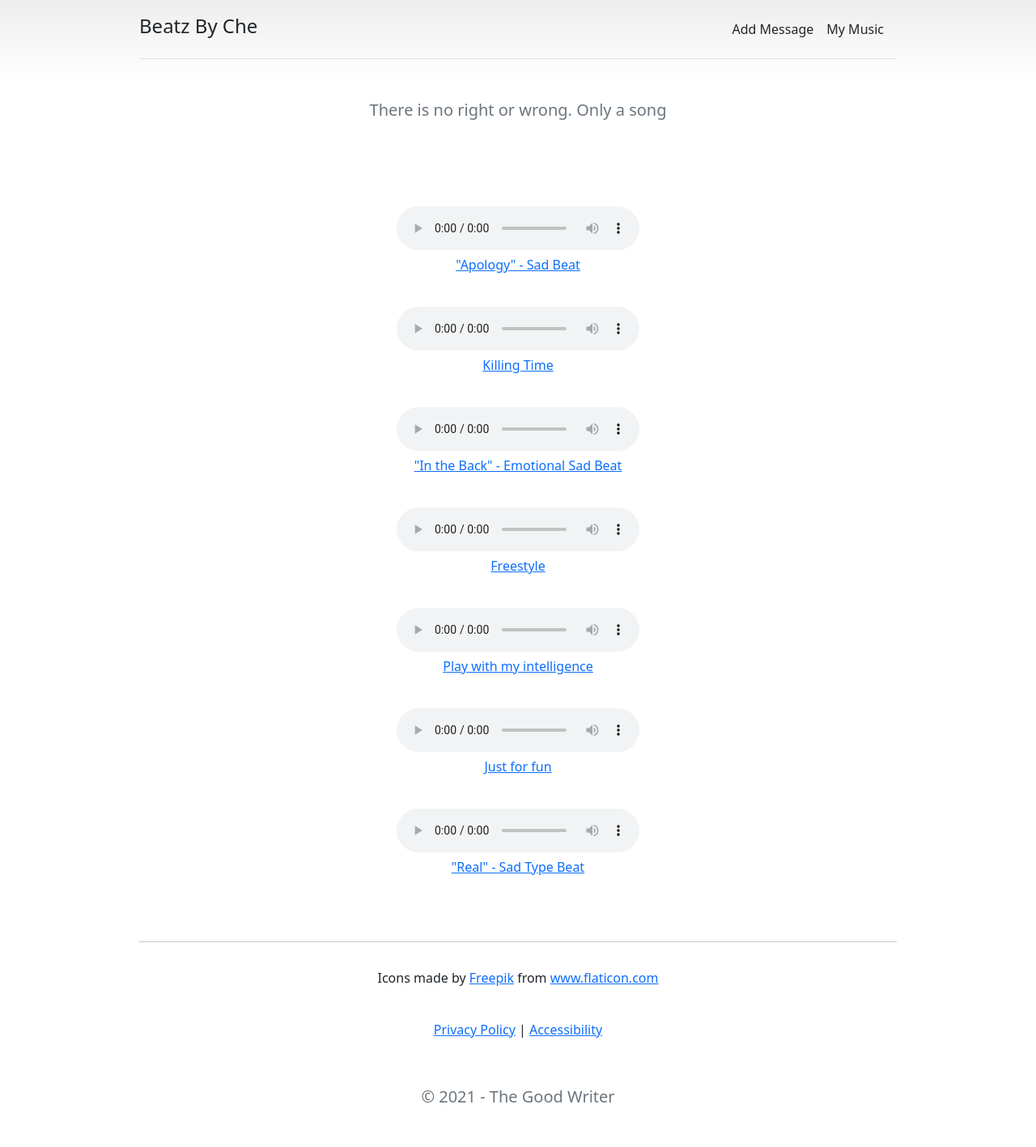
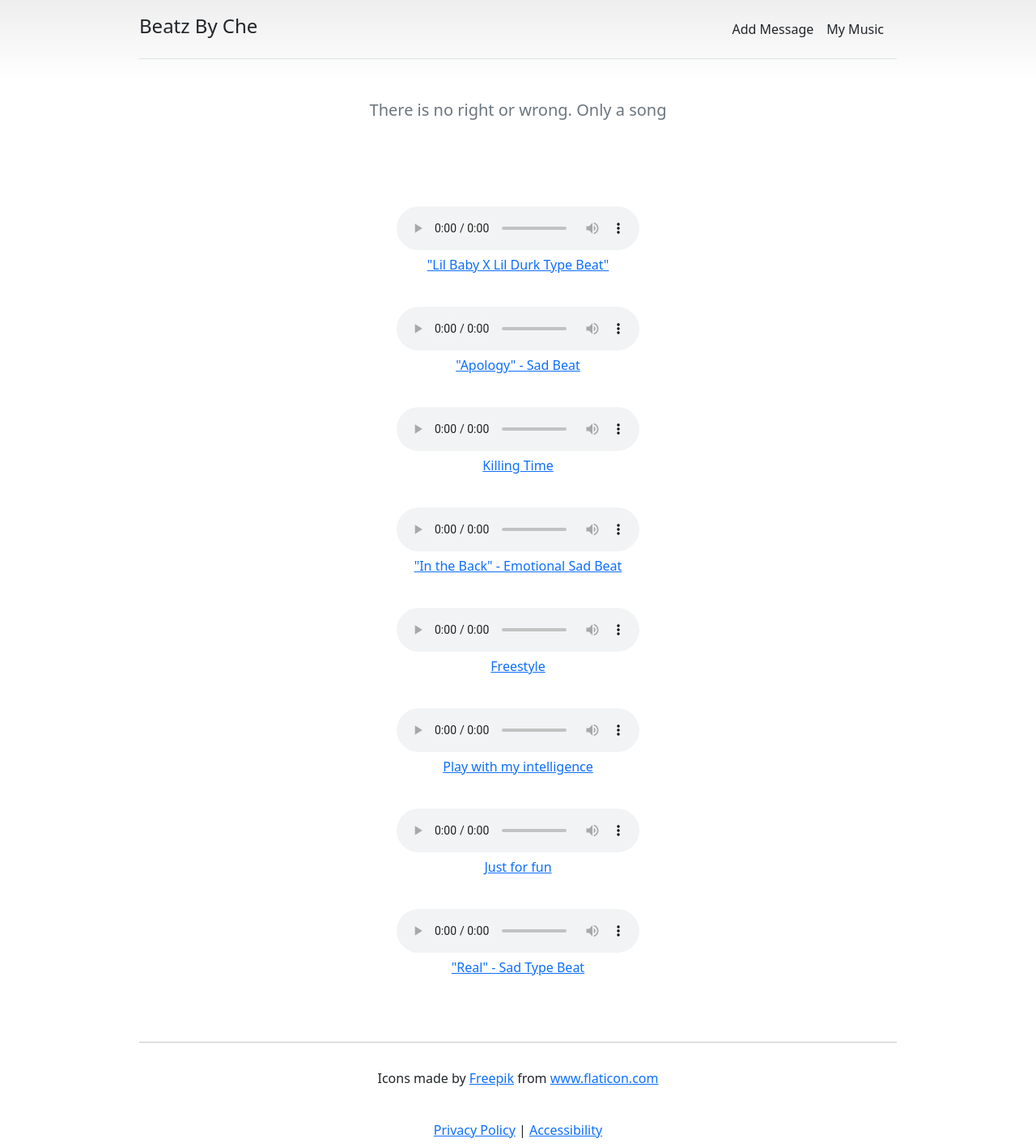
Before and after one commit to Chengetanaim/beatz-by-che, a Django app: page /my_music/ in a window 1280 px wide. Shown: the top 1417 px of the page at 81% size. Before the commit the page ends 1362 px from the top, so only its background shows below. Run offline with Django 3.2, Linux system fonts and the light colour scheme; some libraries are stand-ins or nearby versions.

Commit message:
Update my_music.html

```diff
--- a/beatzbychee/templates/beatzbychee/my_music.html
+++ b/beatzbychee/templates/beatzbychee/my_music.html
@@ -25,6 +25,17 @@
 
     <div class="pricing-header p-3 pb-md-4 mx-auto text-center">
 
+    <audio controls controlslist = "nodownload noremoteplayback">
+
+              <source src="{% static 'media/ytb trench.mp3' %}" type="audio/mpeg">
+            Your browser does not support the audio element.
+
+    </audio>
+
+
+    <br>
+    <p><a href="#">"Lil Baby X Lil Durk Type Beat" </a></p>
+    <br>
 
     <audio controls controlslist = "nodownload noremoteplayback">
 
```
